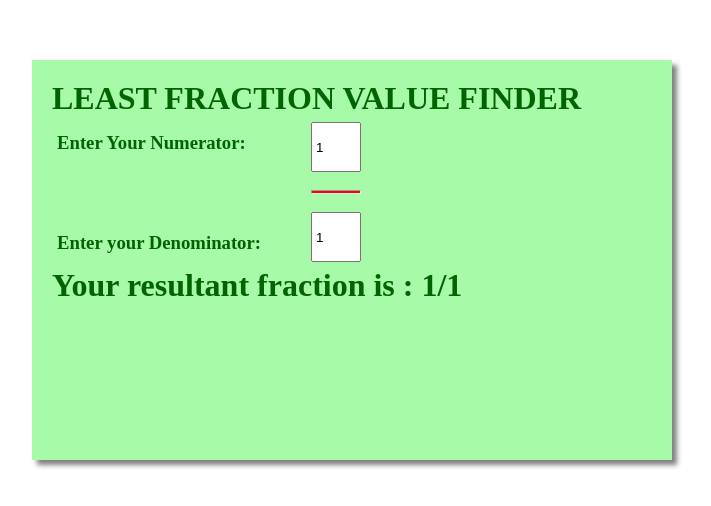
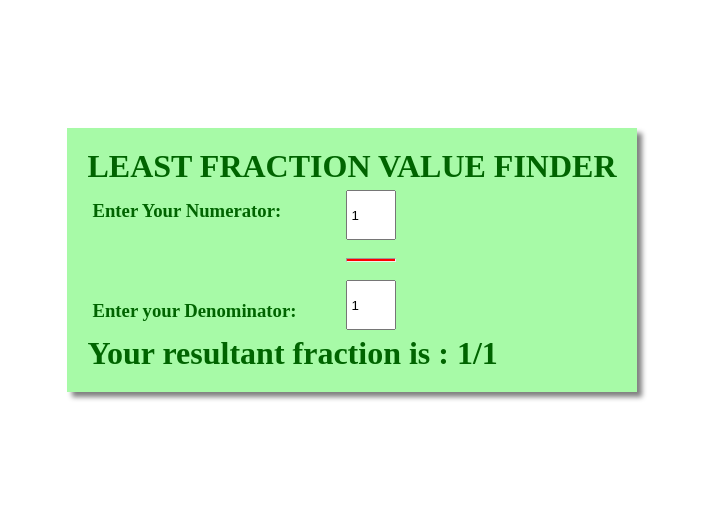
Before and after one commit to vaishnavi-hw/LeastFraction, a plain HTML site: page index.html in a window 1280 px wide. Shown: the part 140-646 px from the top of the page, without its empty margins (288-999 px from the left). Drawn offline with Linux system fonts and the light colour scheme.

Commit message:
Update style.css

```diff
--- a/style.css
+++ b/style.css
@@ -15,8 +15,6 @@ body{
     background: rgb(167, 250, 167);
     box-shadow: 5px 5px 5px grey;
     padding: 20px;
-    width: 50vw;
-    height: 50vh;
 }
 .main{
    display: flex;
```
